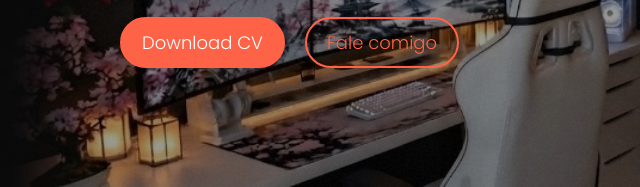
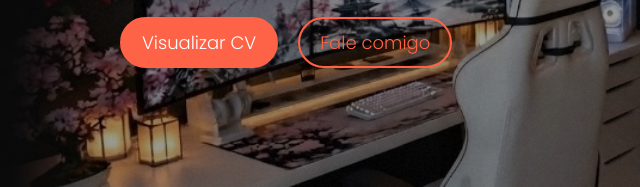
Before and after one commit to wedllaramos/Portfolio-Wedlla-Ramos, a plain HTML site: page index.html in a window 1280 px wide. Shown: the part 453-640 px from the top of the page, 30-670 px from the left. Drawn offline with Linux system fonts and the light colour scheme.

Commit message:
Ativado botao curriculo

```diff
--- a/index.html
+++ b/index.html
@@ -57,7 +57,10 @@
                     </p>
                 </div>
                 <div class="buttons">
-                    <button class="btn-cv">Download CV</button>
+                    <a href="./assets/Currículo - Wedlla Ramos.pdf" target="_blank" rel="noopener noreferrer"
+                        class="btn-cv">
+                        Visualizar CV
+                    </a>
                     <button class="btn-contato">Fale comigo</button>
                 </div>
             </div>
```
Also changed, not shown: 1 other file.
